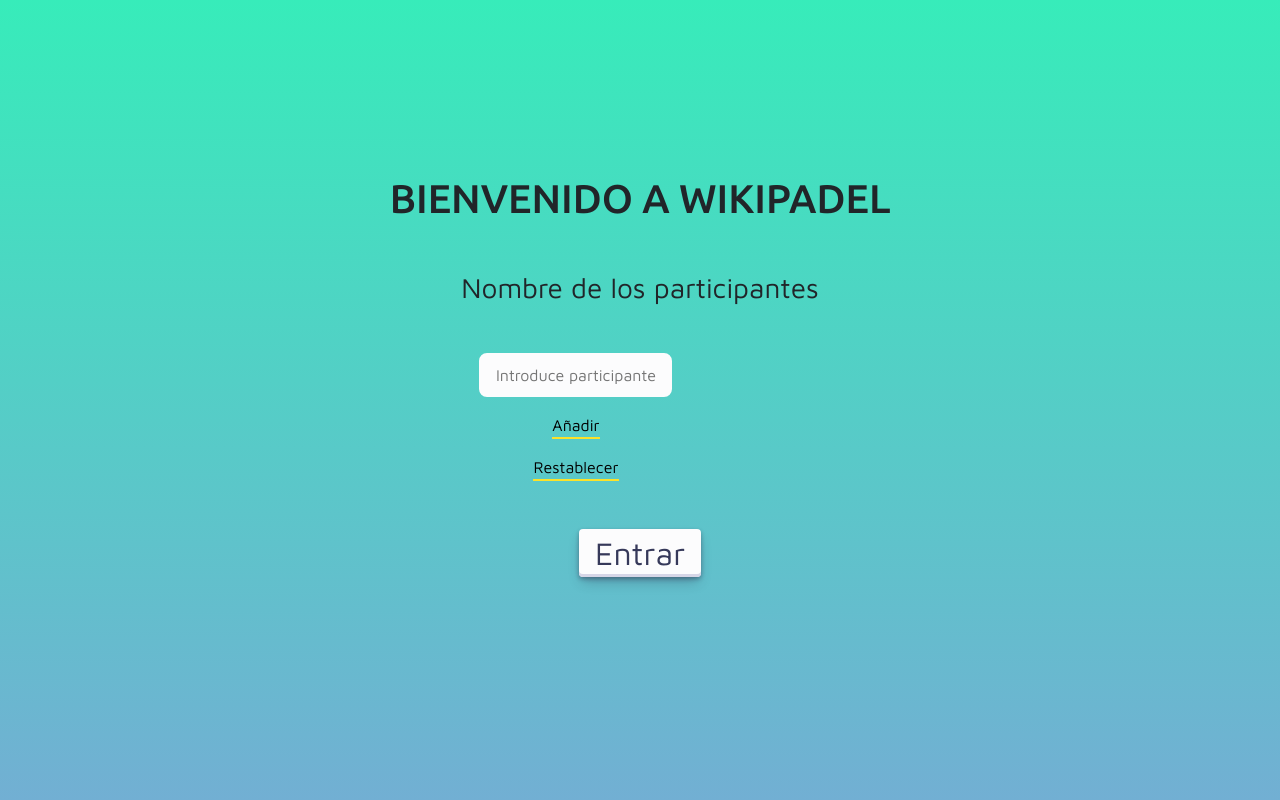
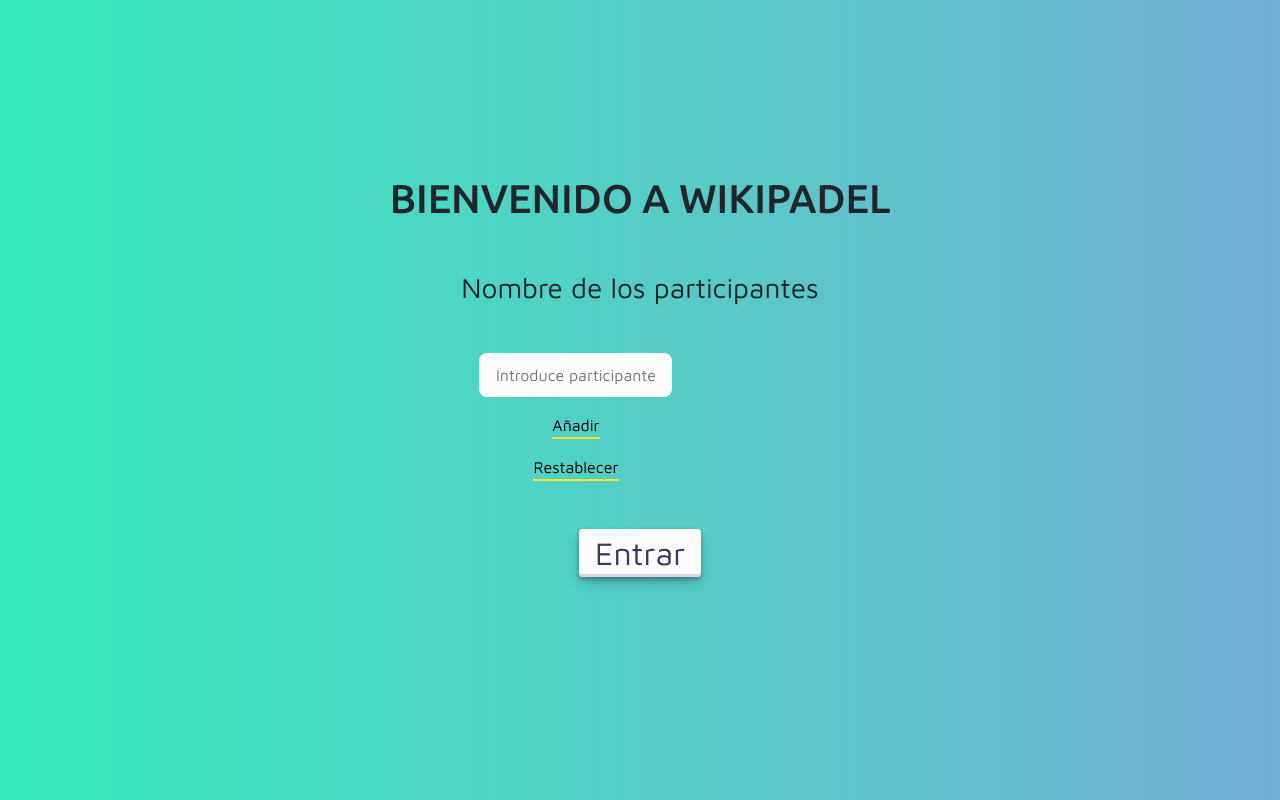
Before and after one commit to luisherdeth2020/AlexaPadel, a React (Vite) app: page / in a window 1280 px wide. Built offline with nearby package versions, Linux system fonts and the light colour scheme.

Commit message:
wikipadel v1.1.3

```diff
--- a/src/assets/css/App.css
+++ b/src/assets/css/App.css
@@ -13,7 +13,8 @@
 }
 body {
 	align-items: center;
-	background-image: linear-gradient(to bottom, #37ecba 0%, #72afd3 100%);
+	/* background-image: linear-gradient(to bottom, #37ecba 0%, #72afd3 100%); */
+	background: linear-gradient(90deg, rgba(55,236,186,1) 0%, rgba(114,175,211,1) 100%);
 	display: flex;
 	font-family: 'Maven Pro', sans-serif;
 	height: 100vh;
--- a/src/components/Header.jsx
+++ b/src/components/Header.jsx
@@ -22,6 +22,7 @@ const Header = () => {
 	};
 	const restablecer = () => {
 		setNames([]);
+		setDisabled(false);
 	};
 	return (
 		<>
```
